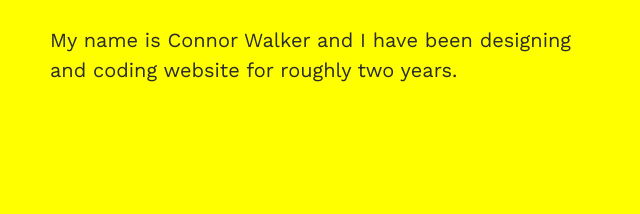
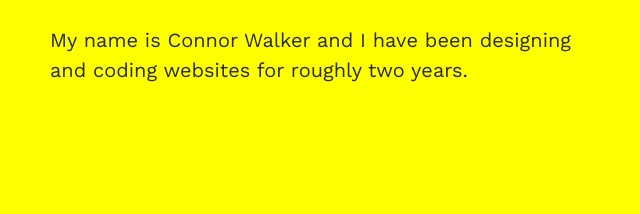
Before and after one commit to KoOlAiDWaLkEr/portfolio, a plain HTML site: page index.html in a window 1280 px wide. Shown: the part 280-494 px from the top of the page, 510-1150 px from the left. Drawn offline with nearby package versions, Linux system fonts and the light colour scheme.

Commit message:
Update index.html

```diff
--- a/index.html
+++ b/index.html
@@ -57,7 +57,7 @@
             </div>
             <div class="col-sm-6 offset-sm-1 col-12">
                <h2>About Me</h2>
-               <p>My name is Connor Walker and I have been designing and coding website for roughly two years.</p>
+               <p>My name is Connor Walker and I have been designing and coding websites for roughly two years.</p>
             </div>
          </div>
       </div>
```
